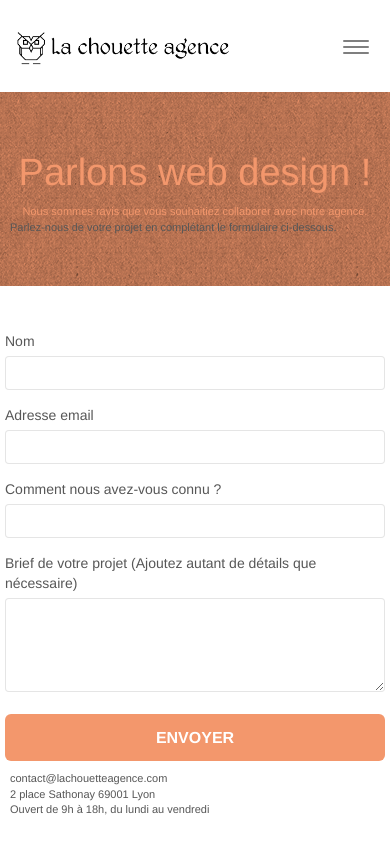
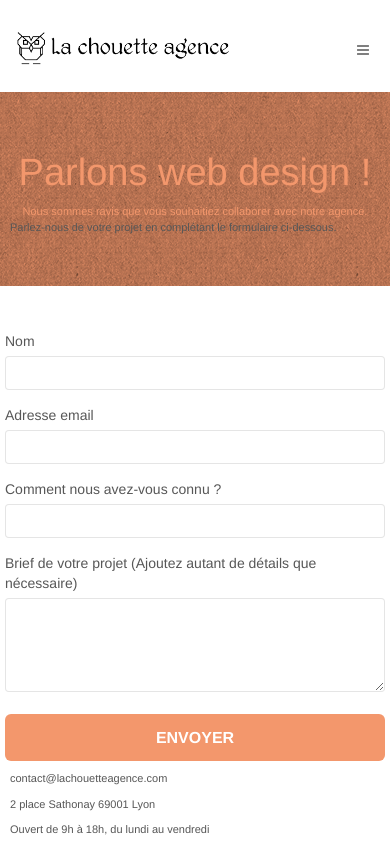
Before and after one commit to ninaly0/P4_LY_NA_STARTING_WEBSITE, a plain HTML site: page page2.html in a window 390 px wide. Shown: the top 844 px of the page. Drawn offline with nearby package versions, Linux system fonts and the light colour scheme; files that its build step writes are made by us from their sources; a script that the page names is missing.

Commit message:
change tags

```diff
--- a/page2.html
+++ b/page2.html
@@ -39,18 +39,13 @@
 								<img src="img/la-chouette-agence.png" alt="atlanta web design logo" height="40" />
 							</a>
 							<button id="nav-toggle" type="button" class="ui-navbar-toggle navbar-toggle" data-toggle="collapse" data-target=".navbar-1">
-						<span class="sr-only">Toggle navigation</span>
-						<span class="icon-bar"></span>
-						<span class="icon-bar"></span>
-						<span class="icon-bar"></span>
+								<span class="fa fa-bars icon-sm"></span>
 							</button>
 						</div>
 						<div class="collapse navbar-collapse navbar-1 special-dropdown-nav">
 							<ul class="site-navigation nav navbar-nav">
 								<li>
 									<a href="index.html">Accueil</a>
-						</li>
-						<li>
 								</li>
 								<li>
 									<a href="page2.html">page2 &gt;</a>
@@ -99,8 +94,8 @@
 								<div class="form-group">
 									<label for="message">
 										Brief de votre projet (Ajoutez autant de détails que nécessaire)
+									</label>
 									<br>
-							</label>
 									<textarea id="message" class="form-control" rows="4" cols="50" required></textarea>
 								</div>
 								<button class="bloc-button btn btn-lg btn-block cta-hero btn-atomic-tangerine" type="submit">Envoyer</button>
@@ -109,9 +104,11 @@
 						<div class="col-sm-6">
 							<p>
 								contact@lachouetteagence.com
-						<br>
+							</p>
+							<p>
 								2 place Sathonay 69001 Lyon
-						<br>
+							</p>
+							<p>
 								Ouvert de 9h à 18h, du lundi au vendredi
 							</p>
 						</div>
@@ -127,7 +124,6 @@
 						<div class="col-sm-12">
 							<p class="text-center white">
 								La chouette agence - Agence web basée à Lyon.
-						<br>
 							</p>
 							<div class="row row-no-gutters social">
 								<div class="col-sm-3">
```
Also changed, not shown: index.html (+4 -6 lines). Lines whose indentation alone changed are shown as unchanged.
